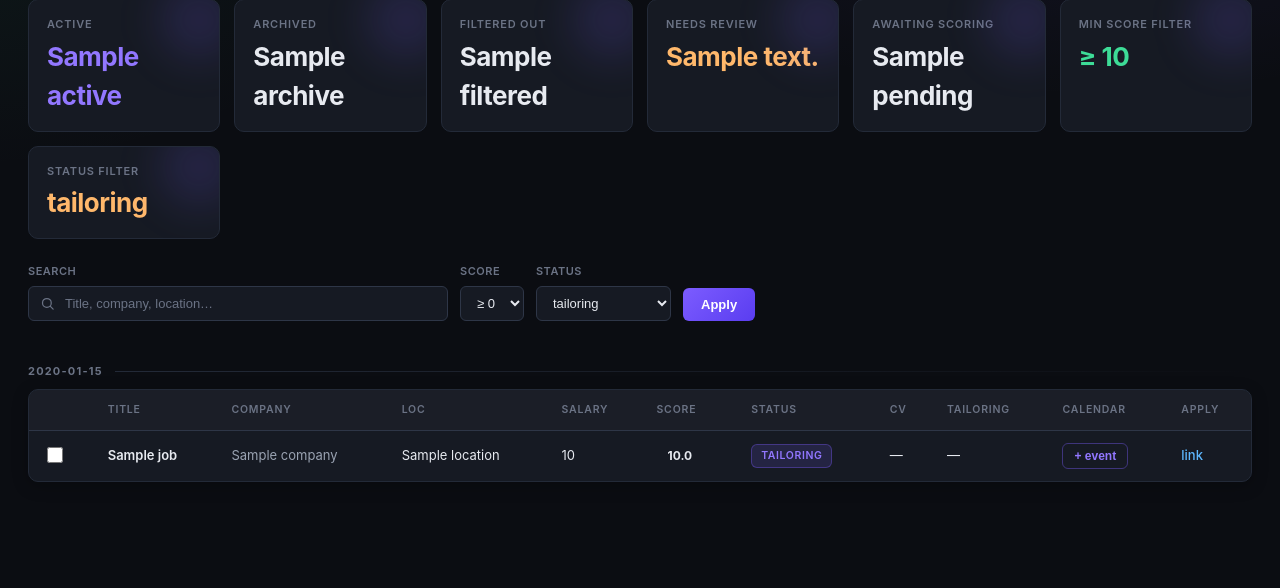
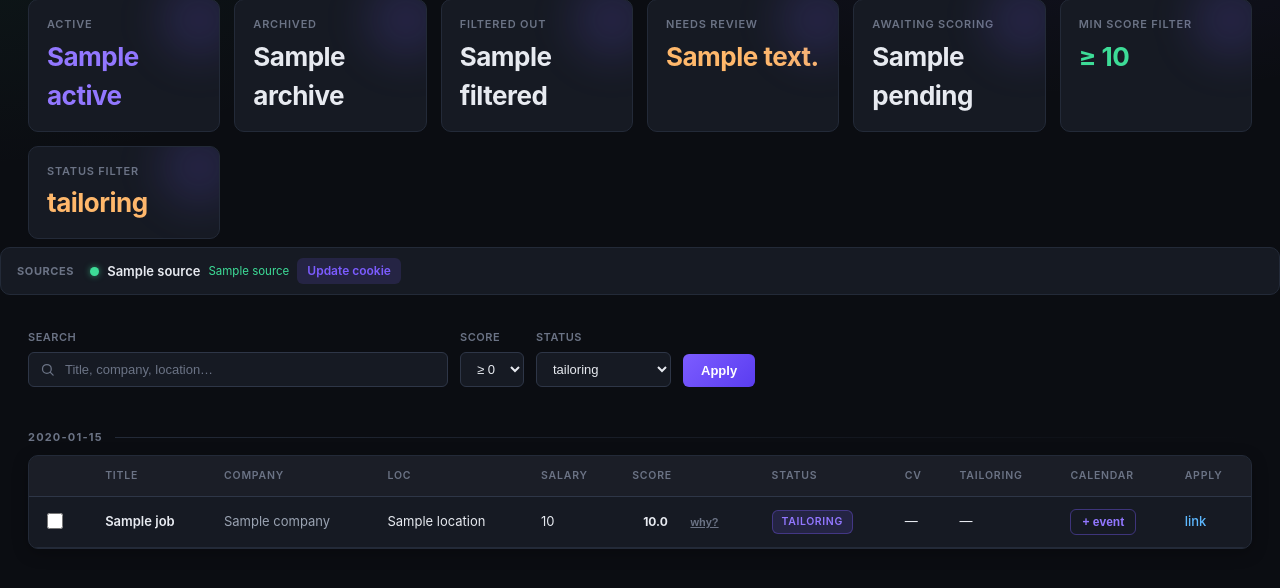
Before and after one commit to TejasKashyap7/job-doot, a FastAPI app: template backend/templates/dashboard.html in a window 1280 px wide. Shown: the part 182-770 px from the top of the page. Run offline with FastAPI, Linux system fonts and the light colour scheme; the template is opened without the code that fills it: most values are stand-ins (such as "Sample title", 1, 10 or a date in 2020).

Commit message:
Dashboard: per-source cookie status strip + score "why?" dropdown
- Sources strip: each scraping source shows a status light (green active / red
  expired / red missing) + an "Update cookie" button linking to its cookie page.
  Driven by _sources_status() in main.py; generalises to future sources.
- Score transparency: each job row has a hidden click-to-expand "why?" dropdown
  showing the scorer's top_matches / top_gaps (incl. the role-type reason). Hidden
  by default so the table stays uncluttered. Reuses existing Job fields — no new data.

Spec updated first (dashboard/approach.md).

Co-Authored-By: Claude Opus 4.8 <noreply@anthropic.com>

```diff
--- a/backend/main.py
+++ b/backend/main.py
@@ -252,8 +252,27 @@ def _attach_pdf_flag(db: Session, jobs: list[Job]) -> list[dict]:
             "has_pdf": has_pdf,
             # Flaw 2 tailoring tag: ok / review / unchanged / None (no resume yet)
             "confidence": confidence_label(sim, cov) if has_pdf else None,
+            # Score transparency — shown in the per-row "why?" dropdown
+            "top_matches": j.top_matches or [],
+            "top_gaps": j.top_gaps or [],
         })
     return out
+
+
+def _sources_status() -> list[dict]:
+    """Per-source cookie health for the dashboard 'Sources' strip. Generalises to
+    future sources — each gets a row with its own status light + cookie page."""
+    alerts = alerts_svc.get_alerts()
+    if not has_li_at():
+        state, label = "missing", "No cookie"
+    elif "linkedin_cookie_expired" in alerts:
+        state, label = "expired", "Expired"
+    else:
+        state, label = "active", "Active"
+    return [
+        {"name": "LinkedIn", "state": state, "label": label,
+         "cookie_url": "/admin/linkedin-cookie"},
+    ]
 
 
 def _needs_review_count(db: Session) -> int:
@@ -321,6 +340,7 @@ def dashboard(request: Request, db: Session = Depends(get_db),
         "request": request,
         "grouped": grouped.items(),
         "counts": _counts(db),
+        "sources": _sources_status(),
         "filters": {"min_score": min_score, "status": status, "q": q, "review": review},
         "score_class": _score_class,
     })
--- a/backend/static/style.css
+++ b/backend/static/style.css
@@ -700,3 +700,41 @@ dialog .row button[type=button]:hover { background: var(--bg-hover); color: var(
 }
 .cookie-actions button:hover { background: var(--accent-hover); }
 .cookie-guide { font-size: 13px; font-weight: 500; }
+
+/* ============================================================
+   Sources strip (per-source cookie status) + score "why?" dropdown
+   ============================================================ */
+.sources {
+  display: flex; align-items: center; flex-wrap: wrap; gap: 16px;
+  margin: 0 0 18px; padding: 10px 16px;
+  background: var(--bg-card); border: 1px solid var(--border); border-radius: var(--radius);
+}
+.sources-label { font-size: 11px; font-weight: 700; letter-spacing: 0.6px; text-transform: uppercase; color: var(--text-faint); }
+.source { display: inline-flex; align-items: center; gap: 8px; font-size: 13px; }
+.src-dot { width: 9px; height: 9px; border-radius: 50%; flex-shrink: 0; }
+.src-active  { background: var(--success); box-shadow: 0 0 6px rgba(61,220,151,0.6); }
+.src-expired, .src-missing { background: var(--danger); box-shadow: 0 0 6px rgba(255,93,108,0.6); }
+.src-name { font-weight: 600; color: var(--text); }
+.src-status { font-size: 11.5px; }
+.src-status-active { color: var(--success); }
+.src-status-expired, .src-status-missing { color: var(--danger); }
+.src-btn {
+  font-size: 12px; font-weight: 600; color: var(--accent);
+  background: var(--accent-soft); border: 1px solid transparent;
+  border-radius: var(--radius-sm); padding: 3px 9px;
+}
+.src-btn:hover { border-color: var(--accent); }
+
+.why-toggle {
+  margin-left: 8px; font-size: 11px; font-weight: 600; color: var(--text-faint);
+  background: none; border: none; cursor: pointer; text-decoration: underline; padding: 0;
+}
+.why-toggle:hover { color: var(--accent); }
+.why-row td { padding: 0 12px 12px 42px; background: transparent; }
+.why-box {
+  font-size: 12.5px; line-height: 1.5; display: flex; flex-direction: column; gap: 5px;
+  background: var(--bg-elev); border: 1px solid var(--border);
+  border-radius: var(--radius-sm); padding: 10px 12px;
+}
+.why-matches strong { color: var(--success); margin-right: 6px; }
+.why-gaps strong { color: var(--warning); margin-right: 6px; }
--- a/backend/templates/dashboard.html
+++ b/backend/templates/dashboard.html
@@ -41,6 +41,18 @@
     <div class="label">Status Filter</div>
     <div class="value warning">{{ filters.status or 'all' }}</div>
   </div>
+</section>
+
+<section class="sources">
+  <span class="sources-label">Sources</span>
+  {% for s in sources %}
+  <div class="source">
+    <span class="src-dot src-{{ s.state }}" title="{{ s.label }}"></span>
+    <span class="src-name">{{ s.name }}</span>
+    <span class="src-status src-status-{{ s.state }}">{{ s.label }}</span>
+    <a class="src-btn" href="{{ s.cookie_url }}">Update cookie</a>
+  </div>
+  {% endfor %}
 </section>
 
 <form method="get" action="/" class="filters">
@@ -105,7 +117,10 @@
         <td class="company-cell">{{ job.company }}</td>
         <td>{{ job.location or '' }}{% if job.remote_flag %} <span class="tag">remote</span>{% endif %}</td>
         <td>{{ job.salary or '' }}</td>
-        <td><span class="score score-{{ score_class(job.score) }}">{{ '%.1f' % (job.score or 0) }}</span></td>
+        <td>
+          <span class="score score-{{ score_class(job.score) }}">{{ '%.1f' % (job.score or 0) }}</span>
+          {% if job.top_matches or job.top_gaps %}<button type="button" class="why-toggle" data-why="why-{{ job.id }}">why?</button>{% endif %}
+        </td>
         <td><span class="status status-{{ job.status }}">{{ job.status }}</span></td>
         <td>
           {% if job.has_pdf %}
@@ -123,6 +138,16 @@
           {% if job.apply_url %}<a href="{{ job.apply_url }}" target="_blank" rel="noopener">link</a>{% endif %}
         </td>
       </tr>
+      {% if job.top_matches or job.top_gaps %}
+      <tr class="why-row" id="why-{{ job.id }}" hidden>
+        <td colspan="11">
+          <div class="why-box">
+            {% if job.top_matches %}<div class="why-matches"><strong>✓ Matches</strong> {{ job.top_matches | join(' · ') }}</div>{% endif %}
+            {% if job.top_gaps %}<div class="why-gaps"><strong>⚠ Gaps</strong> {{ job.top_gaps | join(' · ') }}</div>{% endif %}
+          </div>
+        </td>
+      </tr>
+      {% endif %}
     {% endfor %}
     </tbody>
   </table>
@@ -161,5 +186,11 @@ document.querySelectorAll('.cal-btn').forEach(btn => {
     modal.showModal();
   });
 });
+document.querySelectorAll('.why-toggle').forEach(btn => {
+  btn.addEventListener('click', () => {
+    const row = document.getElementById(btn.dataset.why);
+    if (row) row.hidden = !row.hidden;
+  });
+});
 </script>
 {% endblock %}
```
Also changed, not shown: .claude/specs/dashboard/approach.md.
